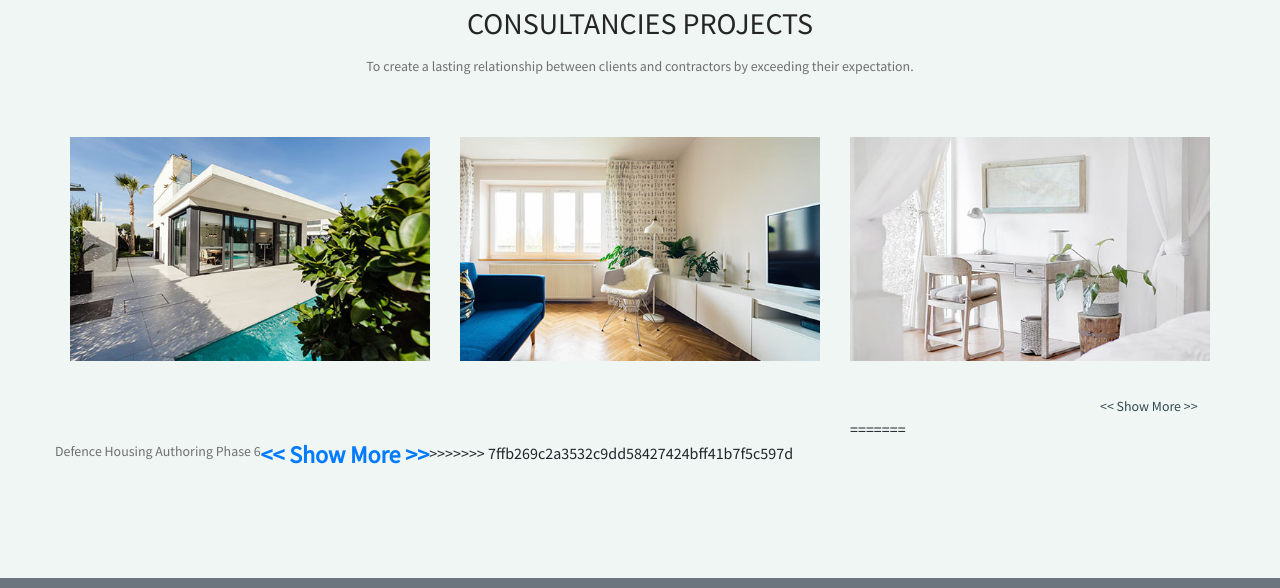
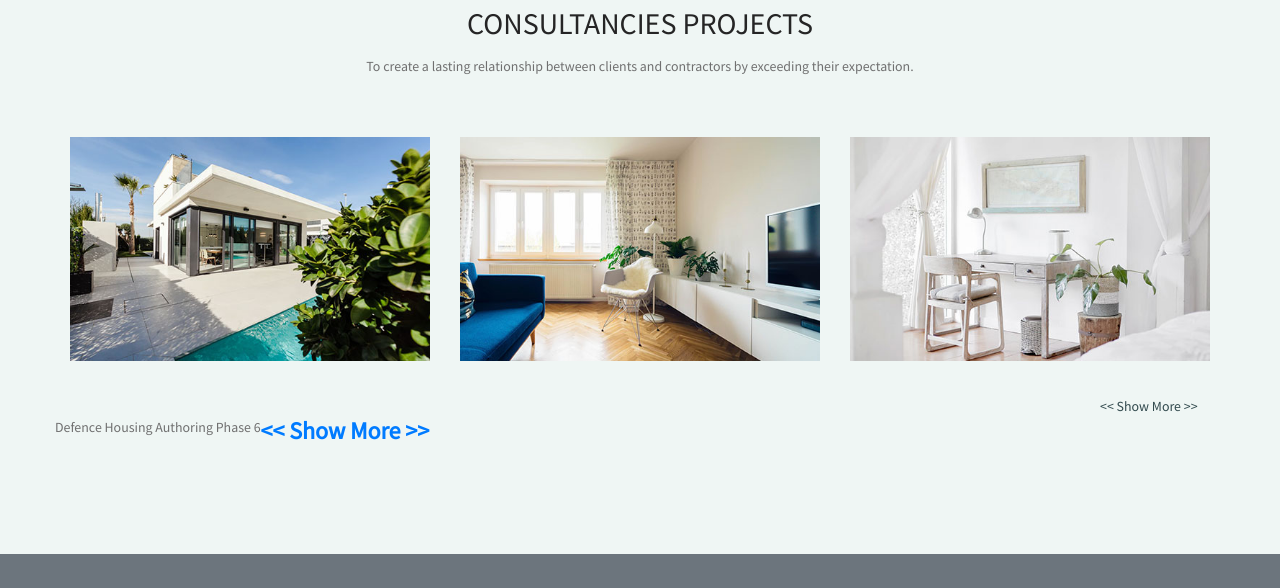
Before and after one commit to abdulbasit01/real-state, a plain HTML site: page index.html in a window 1280 px wide. Shown: the part 3100-3688 px from the top of the page. Drawn offline with Linux system fonts and the light colour scheme.

Commit message:
Add files via upload

```diff
--- a/index.html
+++ b/index.html
@@ -379,7 +379,6 @@
 					<!-- <div class="blog-meta">
 						<span><i class="fa fa-user"></i>Hassan Ahmed</span>
 						<span><i class="fa fa-clock-o"></i>25-july-2018</span>
-<<<<<<< HEAD
 					</div> -->
 					<!-- <p>Defence Housing Authoring Phase 6 </p> -->
 					<p ><a href="projects.html" class="show-more"><< Show More >></a></p class="show-more">
@@ -416,17 +415,10 @@
 				<div class="col-lg-4 col-md-6 blog-item">
 					<img src="img/blog/3.jpg" alt="">
 					<h5><a href=""></a></h5>
-					<!-- <div class="blog-meta">
-						<span><i class="fa fa-user"></i>Hassan Ahmed</span>
-						<span><i class="fa fa-clock-o"></i>25-july-2018</span>
-					</div> -->
-					<!-- <p>Defence Housing Authoring Phase 6 </p> -->
 					<p ><a href="consultancies.html" class="show-more"><< Show More >></a></p class="show-more">
-=======
 					</div>
 					<p>Defence Housing Authoring Phase 6 </p>
 					<h4><a href="properties.html"><< Show More >></a></h4>
->>>>>>> 7ffb269c2a3532c9dd58427424bff41b7f5c597d
 				</div>
 			</div>
 		</div>
```
